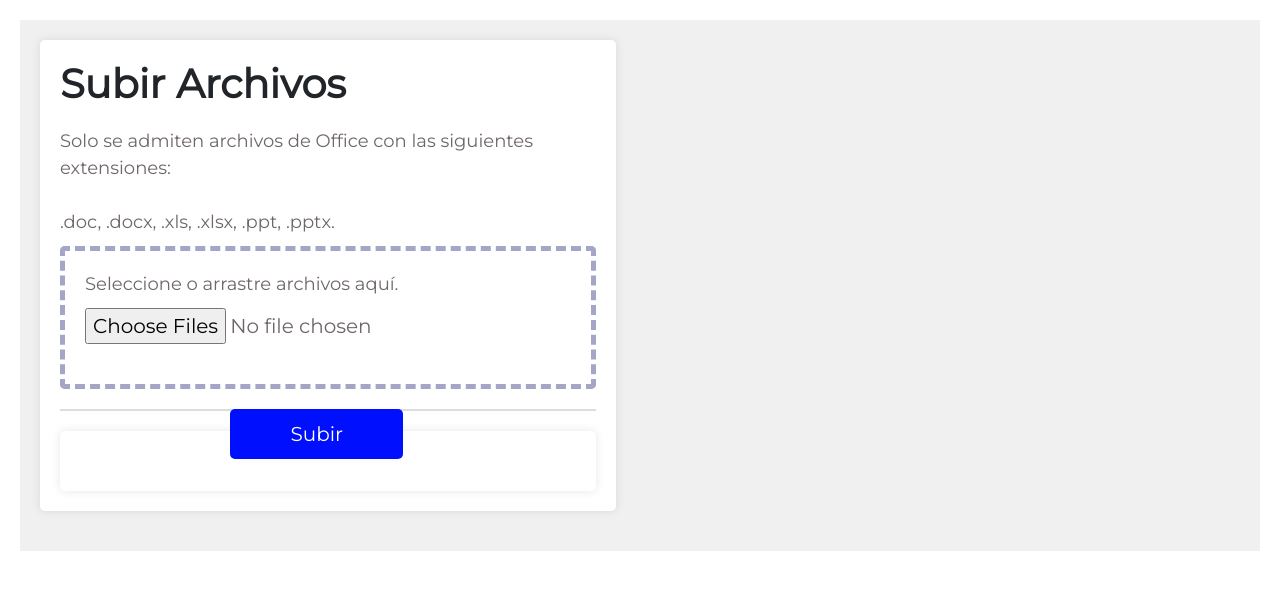
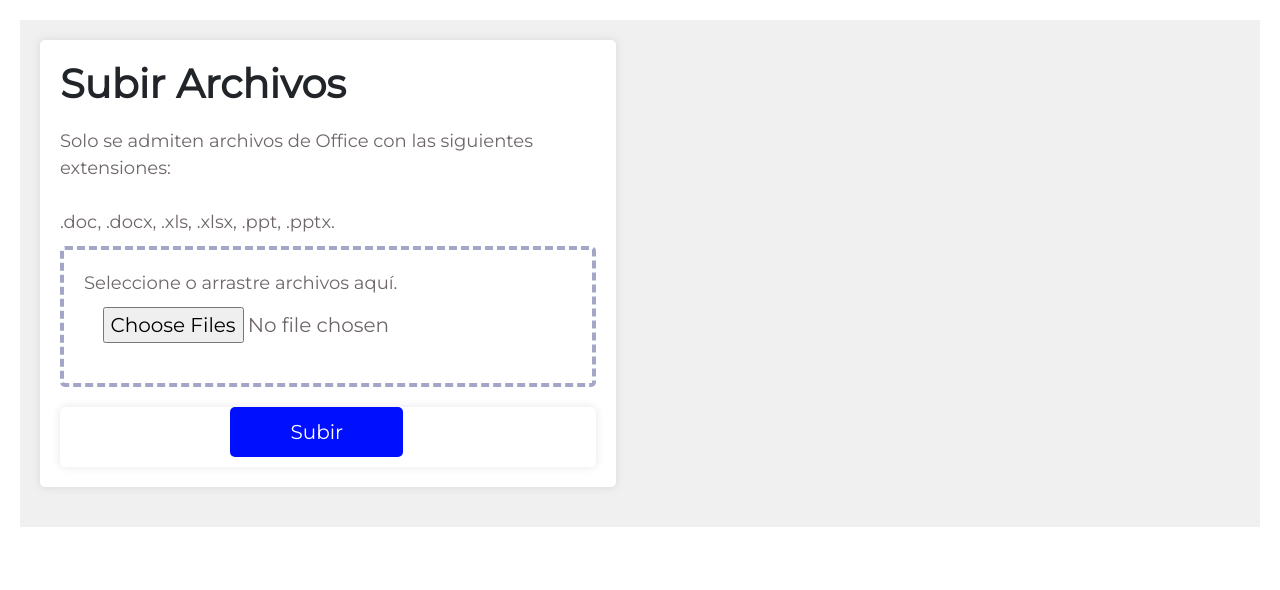
Before and after one commit to MultiplePDF/Cliente-Python, a Django app: template MultiplePDF/fileModule/templates/drag_and_drop.html in a window 1280 px wide. Shown: the part 78-668 px from the top of the page. Run offline with Django 4.2, Linux system fonts and the light colour scheme; the template is opened without the code that fills it, so the values that code supplies are empty; parts of the project's set-up code (start-up, migrations or seed data) failed here and were passed over; some libraries are stand-ins or nearby versions.

Commit message:
Actualizacion

```diff
--- a/MultiplePDF/static/assets/css/ArchivosCarga.css
+++ b/MultiplePDF/static/assets/css/ArchivosCarga.css
@@ -32,16 +32,14 @@
 	font-size: 40px;
 }
 
-.form-container form {
-	margin-bottom: 20px;
-	border-bottom: 2px solid #ddd;
-}
 
 .form-container label {
 	display: block;
 	font-family: 'Montserrat', sans-serif;
 	font-weight: 500;
 	margin-bottom: 10px;
+
+
 }
 
 .form-container input[type="file"],
@@ -70,11 +68,11 @@
 
 
 .form-container input[type="submit"]:hover {
-	background-color: #fc896e;
+	background-color: #5064CC;
 }
 
 .form-container-border {
-	border: 5px dashed #a3a6c7;
+	border: 4px dashed #a3a6c7;
 	padding: 20px;
 	border-radius: 5px;
 }
--- a/MultiplePDF/static/assets/css/styleHome.css
+++ b/MultiplePDF/static/assets/css/styleHome.css
@@ -32,7 +32,7 @@
     margin-top: 20px;
     text-align: center;
     line-height: 44px;
-    background-color: #FF7764;
+    background-color: #0010FF;
     color: #FBF3F3;
     font-family: 'Montserrat', sans-serif;
     font-weight: 600; /* semibold */
--- a/MultiplePDF/templates/divisones.html
+++ b/MultiplePDF/templates/divisones.html
@@ -9,8 +9,15 @@
 			    <form action="{% url 'upload' %}" method="post" enctype="multipart/form-data">
                      <div class="form-container-border">
 				    {% csrf_token %}
+
                     <p class="upload-description">Seleccione o arrastre archivos aquí.</p>
 				    <input type="file" name="file" id="file" multiple>
+                          <style>
+                            input[type="file"] {
+                             display: block;
+                                margin: 0 auto}
+
+                            </style>
 
                      </div>
                     <h1></h1>
```
